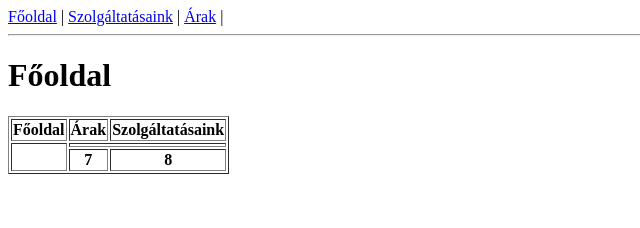
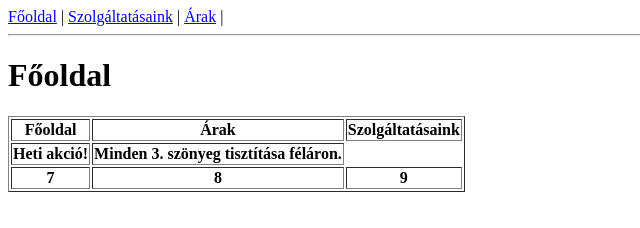
Before and after one commit to BalintDavid-cmd/projekt-4, a plain HTML site: page index.html in a window 1280 px wide. Shown: the whole page, without its empty margins (0-640 px from the left). Drawn offline with Linux system fonts and the light colour scheme.

Commit message:
Táblázat szövege

```diff
--- a/index.html
+++ b/index.html
@@ -16,7 +16,7 @@
 
 <table border="1">
 	<thead>
-	<tr >
+	<tr>
 		<th>Főoldal</th>
 		<th>Árak</th>
 		<th>Szolgáltatásaink</th>
@@ -24,12 +24,14 @@
 	</thead>
 	<tbody>
 	<tr>
-		<td rowspan="2"></td>
-		<td colspan="2"></td>
+		<th rowapan="2">Heti akció!</th>
+		<th rowapan="2">Minden 3. szönyeg tisztítása féláron.</th>
+
 	</tr>
 	<tr>
 		<th>7</th>
 		<th>8</th>
+		<th>9</th>
 	</tr>
 	</tbody>
 </table>
```
